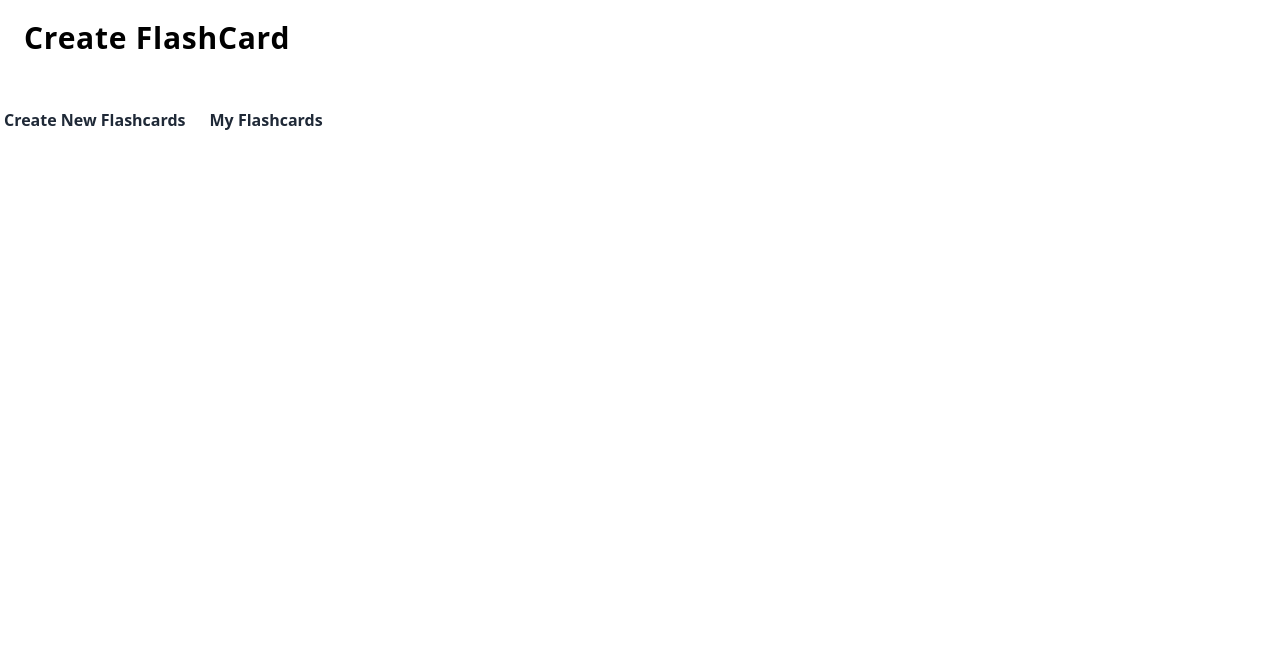
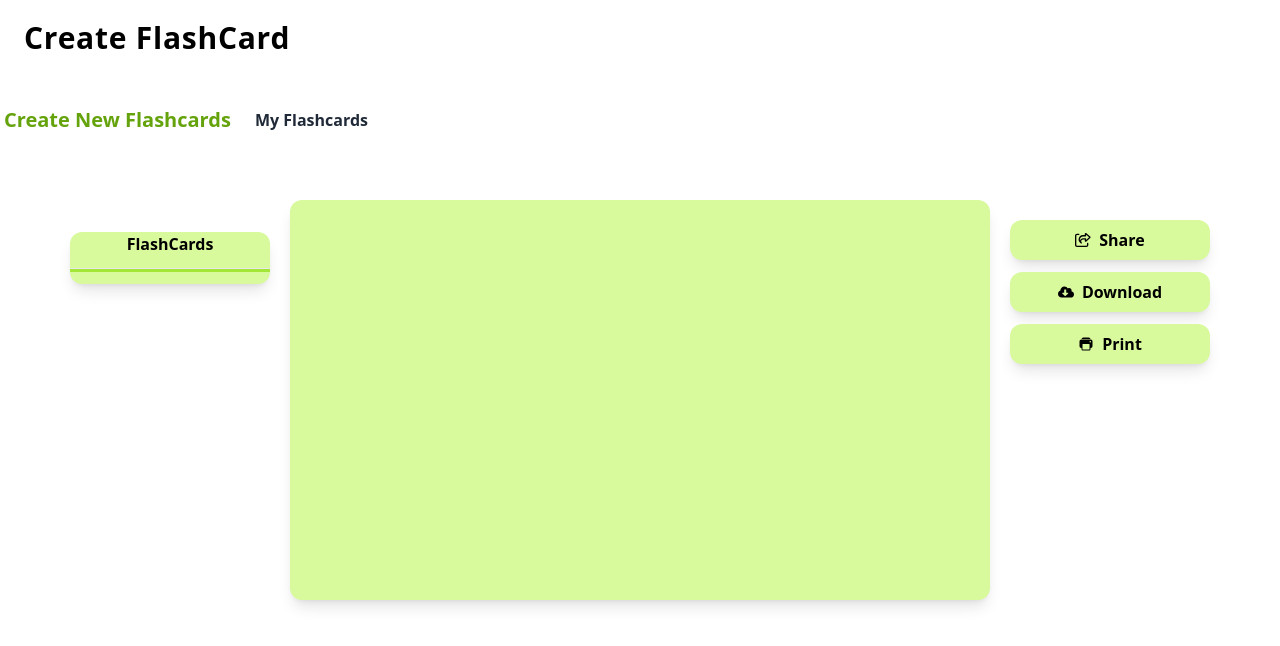
Before and after one commit to KomalPawar022/FlashCard-Generator1, a React (Create React App) app: page /view-card/1 in a window 1280 px wide. Shown: the top 646 px of the page. Built offline with nearby package versions, Linux system fonts and the light colour scheme.

Commit message:
View Cards

```diff
--- a/src/App.js
+++ b/src/App.js
@@ -3,14 +3,17 @@ import { Routes, Route } from "react-router-dom";
 import Tabs from "./components/tabs";
 import CreateFlashcards from "./pages/create-new";
 import MyFlashcards from "./pages/my-flashcards";
+import ViewCard from "./pages/view-card";
 
 export default function App() {
   return (
     <div>
       <Tabs />
+
       <Routes>
         <Route path="/" element={<CreateFlashcards />} />
         <Route path="/my-flashcards" element={<MyFlashcards />} />
+        <Route path="/view-card/:group" element={<ViewCard />} />
       </Routes>
     </div>
   );
--- a/src/components/card/index.jsx
+++ b/src/components/card/index.jsx
@@ -1,10 +1,11 @@
 import { useState } from "react";
 import { useDispatch } from "react-redux";
-import { addCard } from "../../store/slices/add-card-slice";
-export default function Card({ group }) {
+import { addCard } from "../../store/slices/card-slice";
+
+export default function Card({ group, savedTerm, savedDef }) {
   const dispatch = useDispatch();
-  const [term, setTerm] = useState([]);
-  const [def, setDef] = useState([]);
+  const [term, setTerm] = useState(null);
+  const [def, setDef] = useState(null);
 
   function handleSaveCard(e) {
     e.preventDefault();
@@ -14,35 +15,43 @@ export default function Card({ group }) {
       group: group,
     };
     dispatch(addCard(cardData));
+    setTerm(null);
+    setDef(null);
   }
   return (
     <>
       <div className="bg-lime-200 flex flex-col  w-[80vw] rounded-lg shadow-lg mt-5">
+        {console.log("saved term:-", savedTerm, "savedDef:-", savedDef)}
         <form>
           <div className="mt-5 ml-5 inline-block">
             <p className="mb-2">Enter Term*</p>
             <input
               type="text"
-              className="w-[20vw] h-[40px]"
+              className="w-[20vw] h-[40px] rounded-lg"
               onChange={(e) => setTerm(e.target.value)}
+              value={savedTerm}
             />
           </div>
           <div className="mt-5 ml-5 inline-block">
             <p className="mb-2">Enter Definition*</p>
             <input
               type="text"
-              className="w-[20vw] h-[40px]"
+              className="w-[20vw] h-[40px] rounded-lg"
               onChange={(e) => setDef(e.target.value)}
+              value={savedDef}
             />
           </div>
           <div className="mt-5 ml-5 inline-block">
-            <button className="border border-lime-400 rounded-lg w-[20vw] h-[40px]">
+            <button
+              className="border border-lime-400 rounded-lg w-[20vw] h-[40px]"
+              type="file"
+            >
               Select Image
             </button>
           </div>
           <div className="my-3 ml-5">
             <button className="text-lime-400" onClick={handleSaveCard}>
-              Save Card
+              +Add More
             </button>
           </div>
         </form>
--- a/src/components/group-tile/index.jsx
+++ b/src/components/group-tile/index.jsx
@@ -1,3 +1,4 @@
+import { Link } from "react-router-dom";
 export default function GroupTile({ group, description }) {
   return (
     <>
@@ -10,7 +11,7 @@ export default function GroupTile({ group, description }) {
         </div>
         <div className="flex p-3">
           <button className="border border-lime-600 rounded-lg w-[15vw] h-[40px] text-lime-600">
-            View Cards
+            <Link to={`/view-card/:${group}`}>View Cards</Link>
           </button>
         </div>
       </div>
--- a/src/components/tabs/index.jsx
+++ b/src/components/tabs/index.jsx
@@ -1,6 +1,8 @@
 import { Link } from "react-router-dom";
+import { useState } from "react";
 
 export default function Tabs() {
+  const [selected, setSelected] = useState(1);
   return (
     <div>
       <div>
@@ -18,10 +20,28 @@ export default function Tabs() {
         <nav className="flex items-left h-20 max-w-6xl ml-1">
           <ul className=" flex list-none items-center space-x-6 text-gray-800 font-semibold">
             <Link to="/">
-              <li className="cursor-pointer">Create New Flashcards</li>
+              <li
+                className={
+                  selected === 1
+                    ? "cursor-pointer text-lime-600 font-bold text-xl"
+                    : "cursor-pointer"
+                }
+                onClick={() => setSelected(1)}
+              >
+                Create New Flashcards
+              </li>
             </Link>
             <Link to="/my-flashcards">
-              <li className="cursor-pointer">My Flashcards</li>
+              <li
+                className={
+                  selected === 2
+                    ? "cursor-pointer text-lime-600 font-bold text-xl"
+                    : "cursor-pointer"
+                }
+                onClick={() => setSelected(2)}
+              >
+                My Flashcards
+              </li>
             </Link>
           </ul>
         </nav>
--- a/src/pages/create-new.jsx
+++ b/src/pages/create-new.jsx
@@ -1,30 +1,27 @@
 import Card from "../components/card";
-import { useState, useEffect } from "react";
+import { useState } from "react";
 import { addGroup } from "../store/slices/group-slice";
-import { useDispatch } from "react-redux";
+import { useDispatch, useSelector } from "react-redux";
+import { useRef } from "react";
 
 export default function CreateFlashcards() {
+  const ref = useRef();
   const dispatch = useDispatch();
-  // const { groupSlice } = useSelector((state) => state.group);
+  const { card } = useSelector((state) => state);
   const [group, setGroup] = useState(null);
   const [description, setDescription] = useState(null);
-  const [addCardForm, setAddCardForm] = useState(false);
 
-  function handleSaveGroupAndAdd(e) {
+  function handleSaveGroup(e) {
     e.preventDefault();
     const groupData = {
       group: group,
       description: description,
     };
-    //console.log(data);
-
     dispatch(addGroup(groupData));
-
-    setAddCardForm(true);
   }
 
   return (
-    <div className="flex flex-col justify-center items-center">
+    <div className="flex flex-col justify-center items-center" ref={ref}>
       <div className="bg-lime-200 flex flex-col  w-[80vw] rounded-lg shadow-lg">
         <form>
           <div className="my-5 ml-5">
@@ -32,7 +29,7 @@ export default function CreateFlashcards() {
             <input
               type="text"
               onChange={(e) => setGroup(e.target.value)}
-              className="w-[20vw] h-[40px]"
+              className="w-[20vw] h-[40px] rounded-lg"
               required
             />
             <input type="file" className="ml-2 bg-white-100" />
@@ -43,19 +40,31 @@ export default function CreateFlashcards() {
               type="text"
               cols="80"
               onChange={(e) => setDescription(e.target.value)}
+              className="rounded-lg"
             />
           </div>
           <div className="my-5 ml-5 items-end">
             <button
               className="border border-lime-400 rounded-lg w-[20vw] h-[40px]"
-              onClick={handleSaveGroupAndAdd}
+              onClick={handleSaveGroup}
             >
-              Add Card
+              Save Group
             </button>
           </div>
         </form>
       </div>
-      {addCardForm ? <Card group={group} /> : null}
+      {card && card.length
+        ? card.map((item) =>
+            item.group === group ? (
+              <Card
+                group={group}
+                savedTerm={item.term}
+                savedDef={item.definition}
+              />
+            ) : null,
+          )
+        : null}
+      {<Card group={group} savedTerm={null} savedDef={null} />}
     </div>
   );
 }
--- a/src/pages/my-flashcards.jsx
+++ b/src/pages/my-flashcards.jsx
@@ -2,12 +2,12 @@ import GroupTile from "../components/group-tile";
 import { useSelector } from "react-redux";
 
 export default function MyFlashcards() {
-  const { group } = useSelector((state) => state);
+  const { cardGroup } = useSelector((state) => state);
   return (
     <div>
-      {group && group.length ? (
-        <div className="min-h-[80vh] grid sm:grid-cols-2 md:grid-cols-3  lg:grid-cols-4 max-w-6xl mx-auto p-3">
-          {group.map((item) => (
+      {cardGroup && cardGroup.length ? (
+        <div className="min-h-[80vh] grid sm:grid-cols-2  lg:grid-cols-3 max-w-6xl mx-auto p-3">
+          {cardGroup.map((item) => (
             <GroupTile group={item.group} description={item.description} />
           ))}
         </div>
--- /dev/null
+++ b/src/pages/view-card.jsx
@@ -0,0 +1,82 @@
+import { useParams } from "react-router-dom";
+import { useSelector } from "react-redux";
+import { useState } from "react";
+import Card from "../components/card";
+import { FaRegShareFromSquare } from "react-icons/fa6";
+import { FaCloudDownloadAlt } from "react-icons/fa";
+import { IoPrint } from "react-icons/io5";
+
+export default function ViewCard() {
+  let { group } = useParams();
+  group = group.substring(1, group.length);
+  const { cardGroup } = useSelector((state) => state);
+  const { card } = useSelector((state) => state);
+  const [selectedTerm, setSelectedTerm] = useState(null);
+
+  return (
+    <div>
+      {cardGroup?.map((item) => {
+        if (item.group === group) {
+          return (
+            <div className="flex flex-col text-bold justify-left items-start ml-8 mb-5">
+              <h1 className="font-bold text-2xl">{item.group}</h1>
+              <h3>{item.description}</h3>
+            </div>
+          );
+        }
+      })}
+      <div className="flex flex-row m-10 justify-self-center">
+        <div className="flex flex-col justify-center shadow-lg bg-lime-200 gap-2 w-[200px] h-fit ml-5 rounded-xl mt-8">
+          <ul className="text-center space-y-3 mb-3">
+            <li className="font-semibold text-center">FlashCards</li>
+            <hr className="h-[4px] color-lime-400 bg-lime-400" />
+            {card?.map((item) => {
+              if (item.group === group) {
+                return (
+                  <li
+                    className={
+                      selectedTerm === item.term
+                        ? "font-bold text-lime-400 cursor-pointer"
+                        : "font-semibold hover:text-lime-400 cursor-pointer"
+                    }
+                    onClick={() => setSelectedTerm(item.term)}
+                  >
+                    {item.term}
+                  </li>
+                );
+              }
+            })}
+          </ul>
+        </div>
+
+        <div className="flex flex-col justify-center  shadow-lg bg-lime-200 gap-2 w-[700px] h-[400px] ml-5 rounded-xl">
+          {card?.map((item) => {
+            if (item.term === selectedTerm) {
+              return <p className="text-center p-3">{item.definition}</p>;
+            }
+          })}
+        </div>
+        <div className="flex flex-col  h-[200px] m-5 gap-3">
+          <button className="btn bg-lime-200 font-semibold w-[200px] h-[40px] rounded-xl shadow-lg">
+            <div className="flex flex-row justify-center items-center p-2">
+              <FaRegShareFromSquare className="mr-2" />
+              Share
+            </div>
+          </button>
+          <button className="btn bg-lime-200 font-semibold w-[200px] h-[40px] rounded-xl shadow-lg">
+            <div className="flex flex-row justify-center items-center p-2">
+              <FaCloudDownloadAlt className="mr-2" />
+              Download
+            </div>
+          </button>
+          <button className="btn bg-lime-200 font-semibold w-[200px] h-[40px] rounded-xl shadow-lg">
+            <div className="flex flex-row justify-center items-center p-2">
+              <IoPrint className="mr-2" />
+              Print
+            </div>
+          </button>
+        </div>
+      </div>
+    </div>
+  );
+}
--- a/src/store/index.js
+++ b/src/store/index.js
@@ -1,11 +1,11 @@
 import { configureStore } from "@reduxjs/toolkit";
 import groupReducer from "./slices/group-slice";
-import cardReducer from "./slices/add-card-slice";
+import cardReducer from "./slices/card-slice";
 
 const store = configureStore({
   reducer: {
-    group: groupReducer,
-    addcard: cardReducer,
+    cardGroup: groupReducer,
+    card: cardReducer,
   },
 });
 export default store;
--- a/src/store/slices/add-card-slice.js
+++ b/src/store/slices/card-slice.js
@@ -2,14 +2,14 @@ import { createSlice } from "@reduxjs/toolkit";
 
 const initialState = [];
 const cardSlice = createSlice({
-  name: "addCard",
+  name: "card",
   initialState,
   reducers: {
     addCard(state, action) {
-      console.log("in addCard");
-      console.log(action.payload);
       state.push(action.payload);
+      console.log("card saved");
     },
+
     removeCard(state, action) {
       return state.filter((item) => item.term != action.payload);
     },
--- a/src/store/slices/group-slice.js
+++ b/src/store/slices/group-slice.js
@@ -2,7 +2,7 @@ import { createSlice } from "@reduxjs/toolkit";
 
 const initialState = [];
 const groupSlice = createSlice({
-  name: "group",
+  name: "cardGroup",
   initialState,
   reducers: {
     addGroup(state, action) {
```
